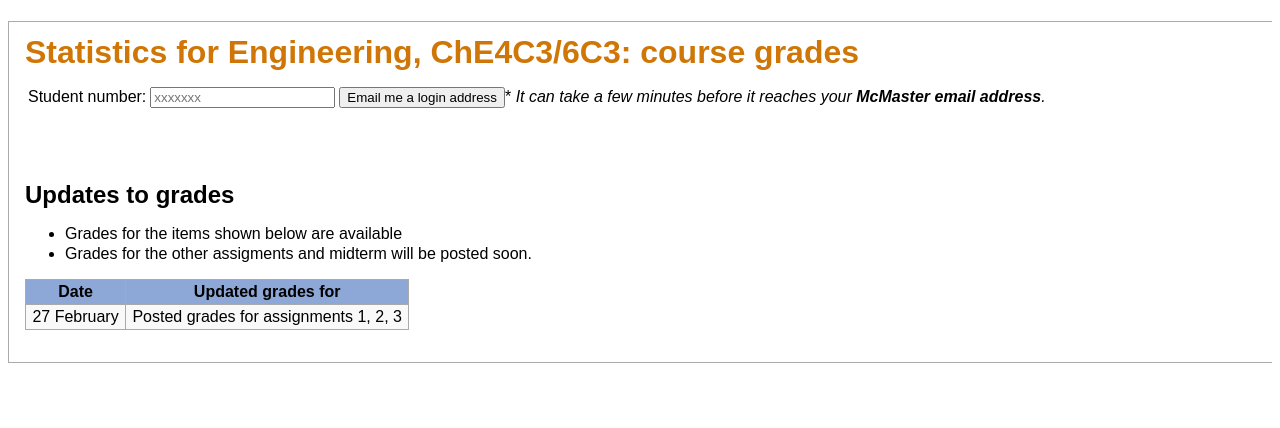
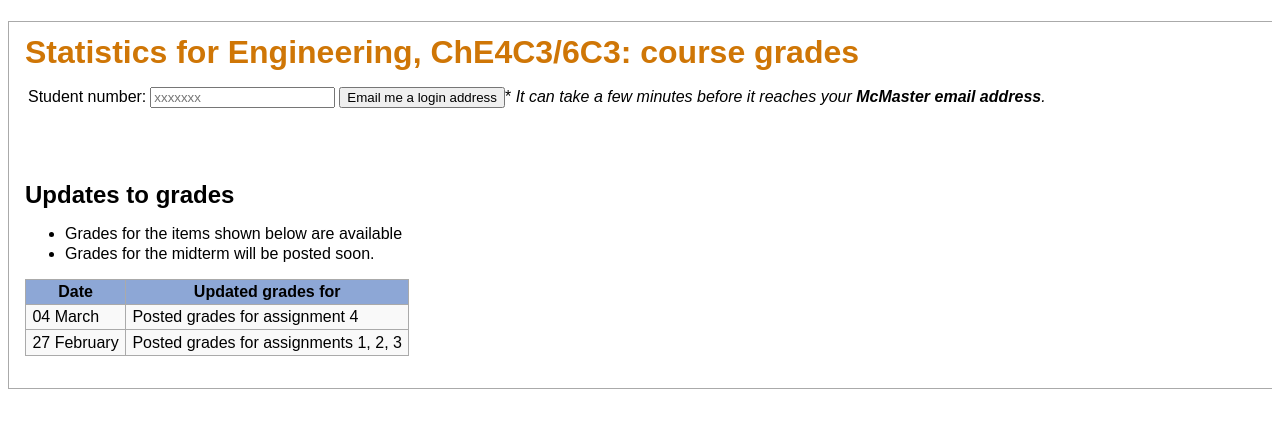
Before and after one commit to kgdunn/Django-app-grades, a Django app: template templates/sign_in_form.html in a window 1280 px wide. Shown: the top 428 px of the page. Run offline with Django 3.2, Linux system fonts and the light colour scheme; the template is opened without the code that fills it, so the values that code supplies are empty; some libraries are stand-ins or nearby versions.

Commit message:
Added grades for assignment 4

```diff
--- a/importing/import_script.py
+++ b/importing/import_script.py
@@ -254,7 +254,7 @@ def process_csvfile(csvf, skip_header_rows=5, skip_header_columns=6):
                 if len(student_number) == 6:
                     student_number = '0' + student_number
                 student_object = Student.objects.filter(student_number=student_number)[0]
-                print student_object
+
                 grade_string = row[index]
                 if grade_string == '':
                     Grade.objects.get_or_create(grade=None, student=student_object, question=q)
--- a/templates/sign_in_form.html
+++ b/templates/sign_in_form.html
@@ -16,7 +16,7 @@ reaches your <b>McMaster email address</b>.</i></td>
 <br><br>
 <h2>Updates to grades</h2>
 <ul><li>Grades for the items shown below are available</li>
-    <li>Grades for the other assigments and midterm will be posted soon. </li>
+    <li>Grades for the midterm will be posted soon. </li>
 </ul>
         <table class="gradetable">
 		<tr>
@@ -24,6 +24,10 @@ reaches your <b>McMaster email address</b>.</i></td>
 			<th>Updated grades for</th>
 		</tr>
 		<tr>
+			<td>04 March</td>
+			<td>Posted grades for assignment 4</td>
+		</tr>
+		<tr>
 			<td>27 February</td>
 			<td>Posted grades for assignments 1, 2, 3</td>
 		</tr>
```
